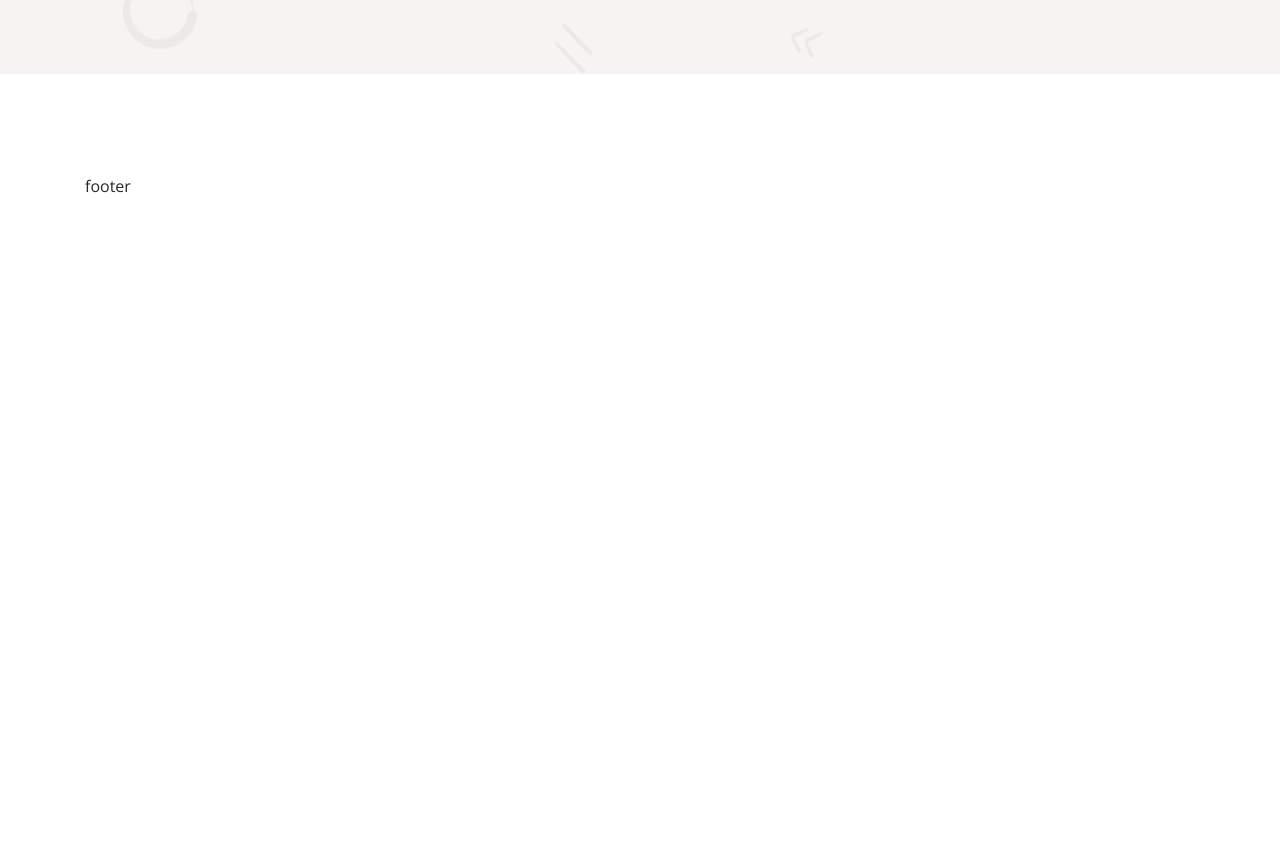
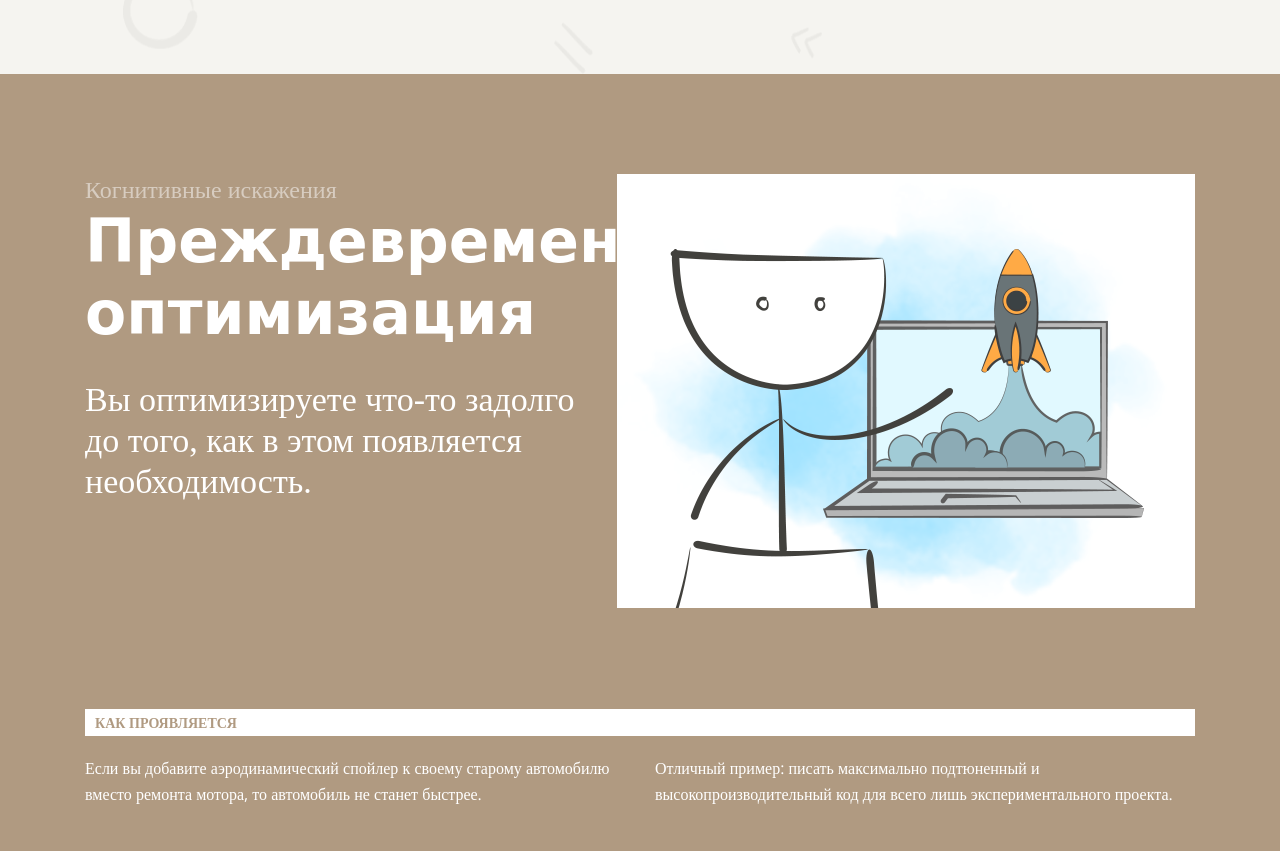
Before and after one commit to Intactowow/layout-designer-project-lvl1, a website: page src/index.html in a window 1280 px wide. Shown: the part 3649-4500 px from the top of the page. Before the commit the page ends 3949 px from the top, so only its background shows below. Drawn offline with nearby package versions, Linux system fonts and the light colour scheme; a web font is replaced by a local one.

Commit message:
article 2

```diff
--- a/src/index.html
+++ b/src/index.html
@@ -48,7 +48,7 @@
                         <span class="navigation-item-title">Эффект ИКЕА</span>
                         <span class="navigation-item-text">Вы переоцениваете собственные решения, и, как следствие, недооцениваете решения других.</span>
                     </a>
-                    <a href="#num2" class="navigation-item">
+                    <a href="#premature-optimization" class="navigation-item">
                         <span class="num">2</span>
                         <span class="navigation-item-title">Преждевременная оптимизация</span>
                         <span class="navigation-item-text">Вы оптимизируете что-то задолго до того, как в этом появляется необходимость.</span>
@@ -94,6 +94,29 @@
                 </div>
             </div>
         </section>
+        <section class="article article-brown" id="premature-optimization">
+            <div class="container">
+                <div class="article-item">
+                    <div class="article-item-img">
+                        <img src="./images/article-2.png" alt="">
+                    </div>
+                    <div class="article-item-content">
+                        <div class="title-small">Когнитивные искажения</div>
+                        <h2>Преждевременная оптимизация</h2>
+                        <div class="text">Вы оптимизируете что-то задолго до того, как в этом появляется необходимость.</div>
+                    </div>
+                </div>
+                <h3 class="text-block-title">Как проявляется</h3>
+                <div class="text-block">
+                    <div class="text-block-item">
+                        <p>Если вы добавите аэродинамический спойлер к своему старому автомобилю вместо ремонта мотора, то автомобиль не станет быстрее.</p>
+                    </div>
+                    <div class="text-block-item">
+                        <p>Отличный пример: писать максимально подтюненный и высокопроизводительный код для всего лишь экспериментального проекта.</p>
+                    </div>
+                </div>
+            </div>
+        </section>
     </main>
     <footer class="footer">
         <section class="container">
--- a/src/styles/style.css
+++ b/src/styles/style.css
@@ -202,3 +202,25 @@ h3 {
 .article .container {
   padding-bottom: 80px;
 }
+.article-brown {
+  background: #B09A81;
+}
+.article-brown .article-item {
+  flex-direction: row-reverse;
+}
+.article-brown .article-item-img {
+  margin-right: 0;
+  margin-left: 30px;
+}
+.article-brown .article-item-content .title-small {
+  color: #D7CCC0;
+}
+.article-brown .text-block,
+.article-brown .article-item-content h2,
+.article-brown .article-item-content .text {
+  color: #FFFFFF;
+}
+.article-brown .text-block-title {
+  background: #FFFFFF;
+  color: #B09A81;
+}
```
Also changed, not shown: src/images/article-2.png (added).
